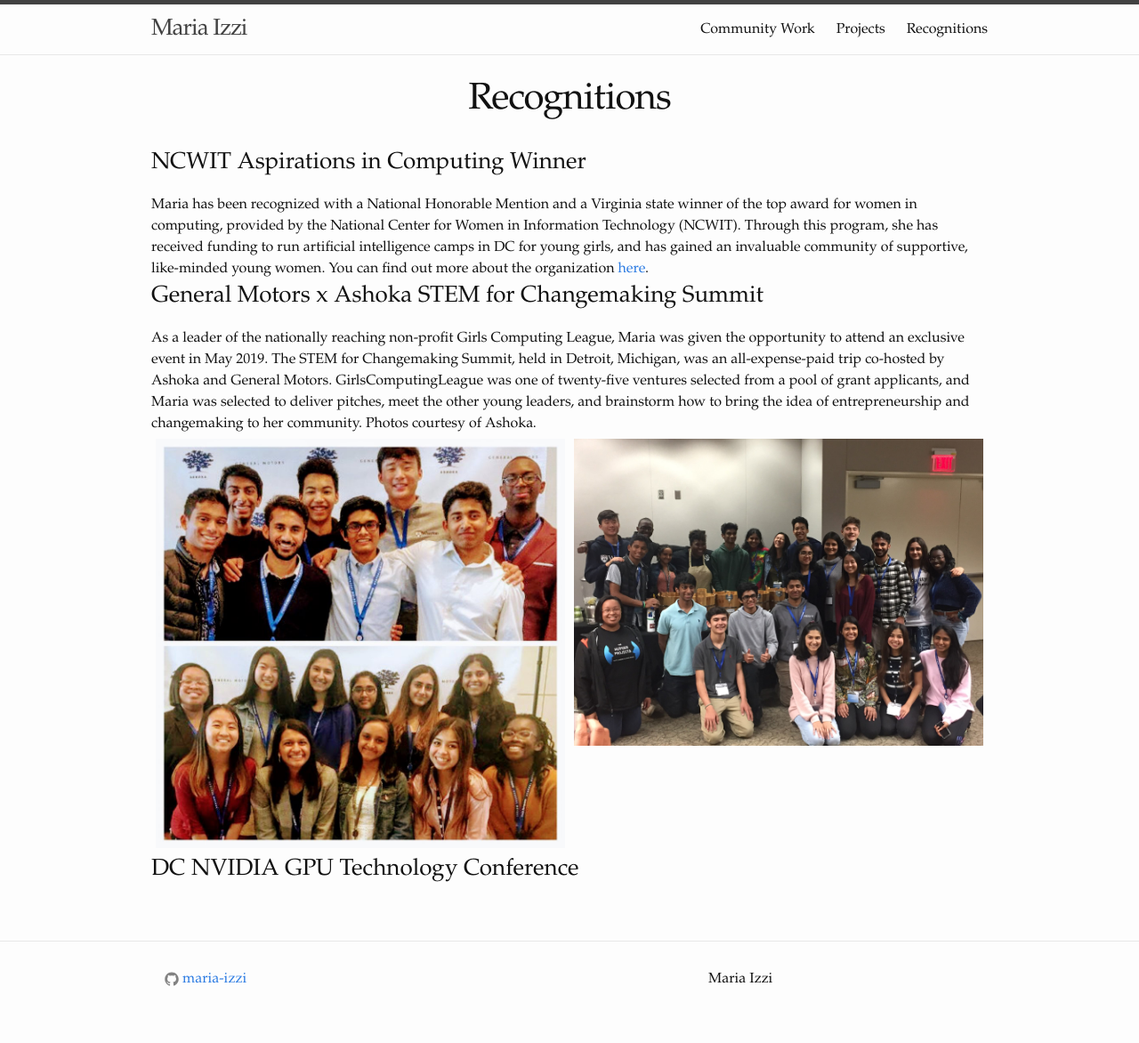
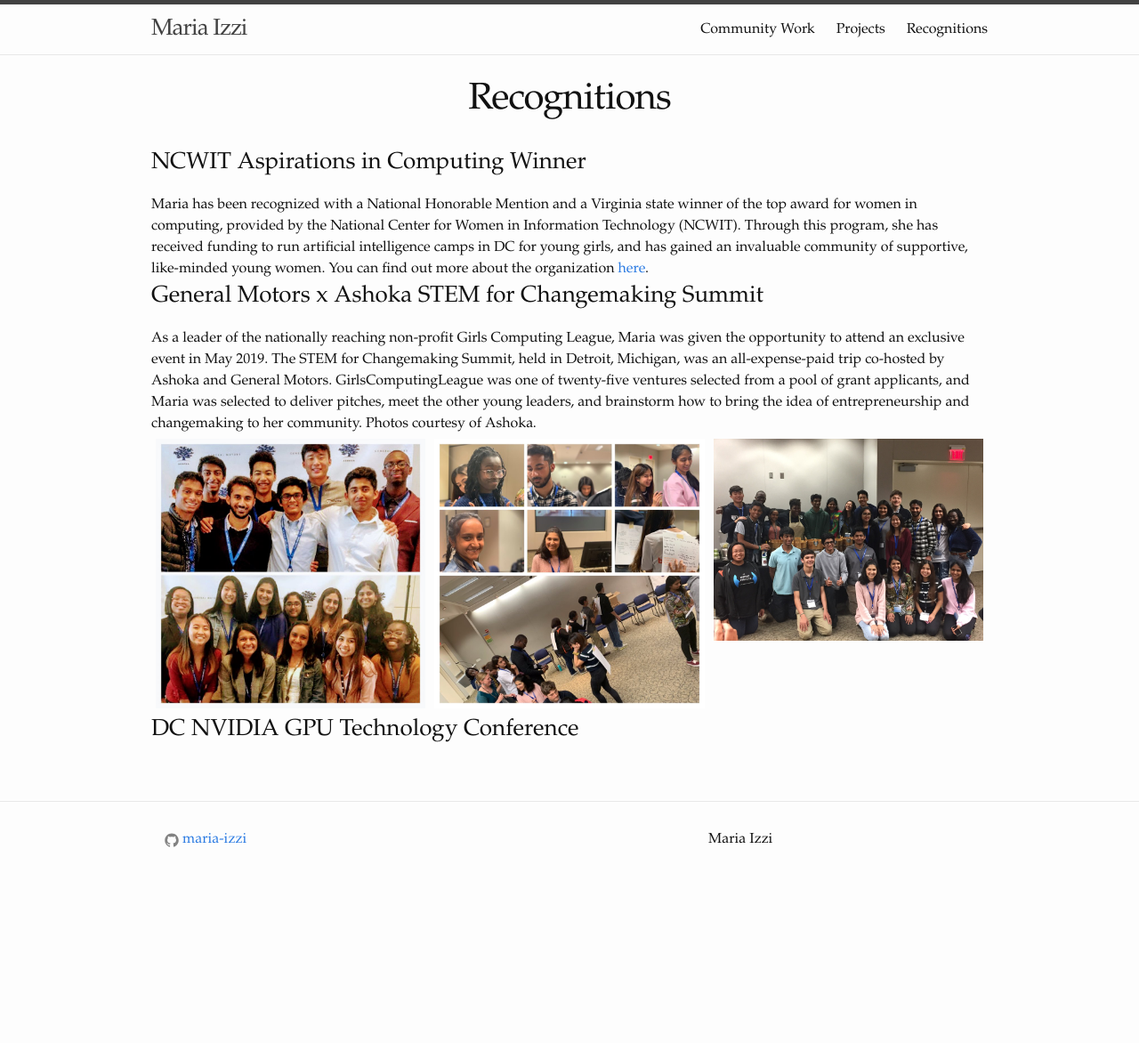
Before and after one commit to maria-izzi/maria-izzi.github.io, a Jekyll site: the page built from recognitions.html, in a window 1280 px wide. Shown: the whole page at 89% size. Built offline with Jekyll 4.4.1, drawn with Linux system fonts in a browser that asks for light colours; after the commit the page ends 1015 px from its top, so only the background shows below that.

Commit message:
Update recognitions.html

```diff
--- a/recognitions.html
+++ b/recognitions.html
@@ -18,6 +18,9 @@
     <img src = "/assets/images/changemakingsummit/ashoka1.jpg" alt = "">
   </div>
   <div class="column">
+    <img src = "/assets/images/changemakingsummit/ashoka2.jpg" alt = "">
+  </div>
+  <div class="column">
     <img src = "/assets/images/changemakingsummit/ashoka3.jpg" alt = "">
   </div>
 </div>
```
